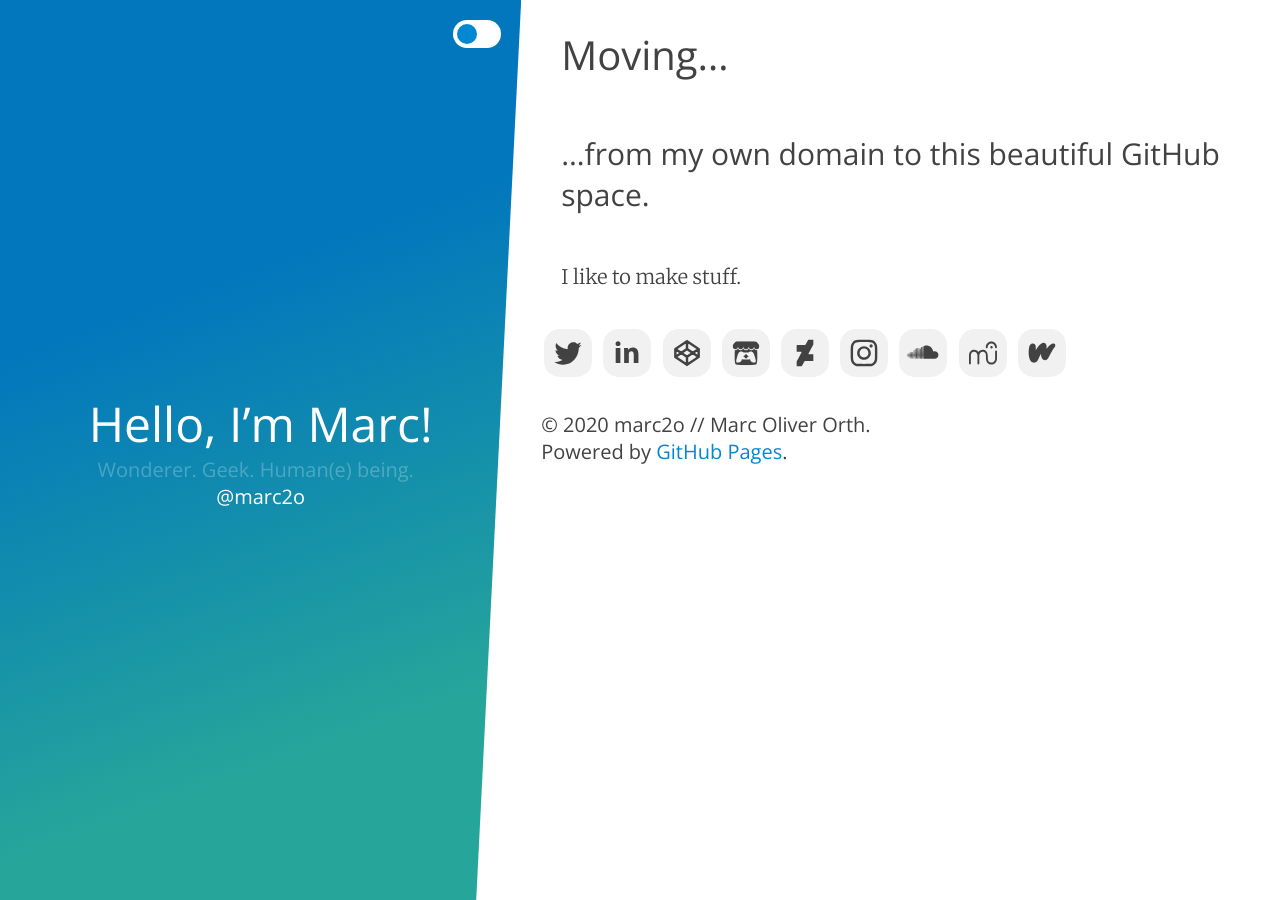
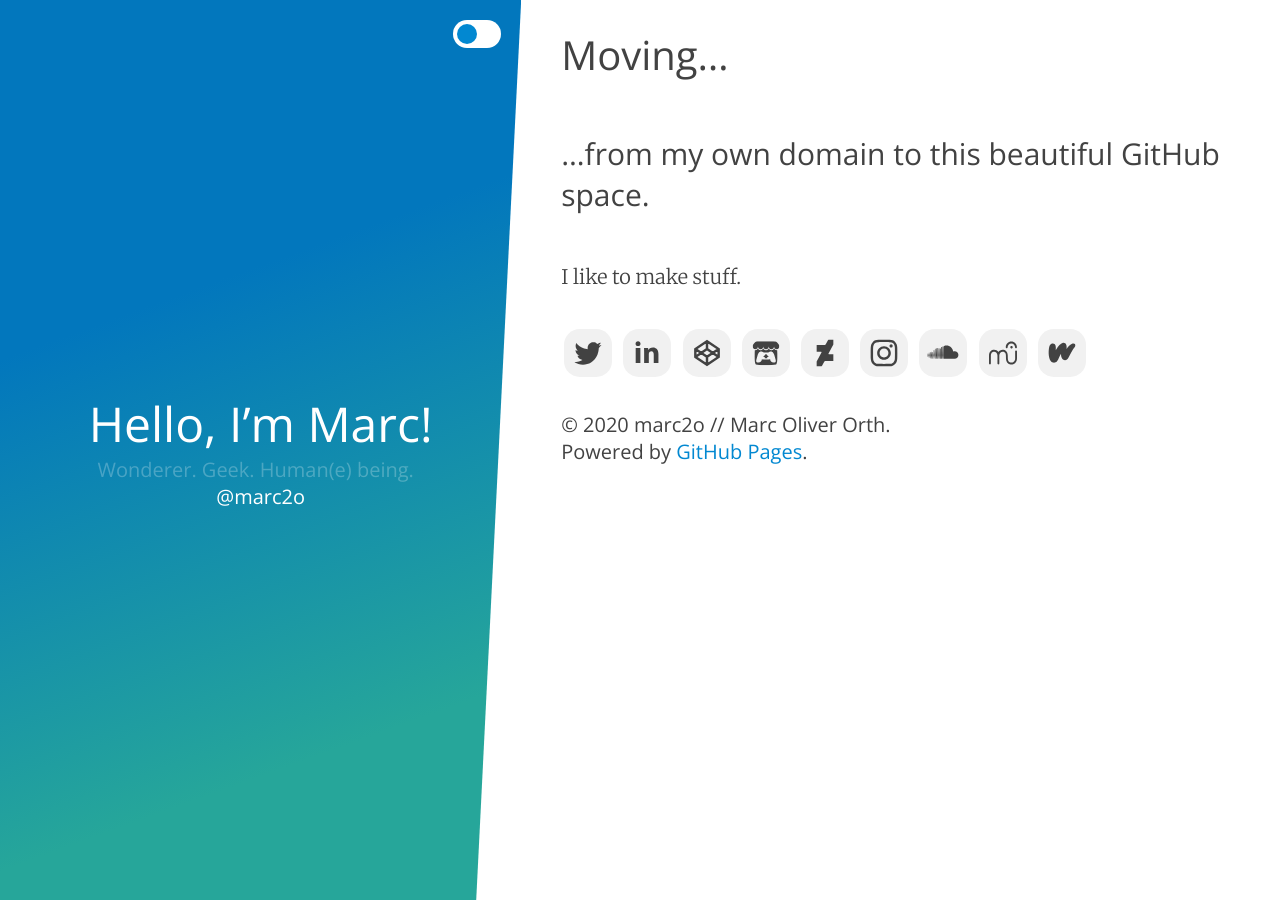
Before and after one commit to marc2o/marc2o.github.io, a Jekyll site: the page built from index.md, in a window 1280 px wide. Built offline with Jekyll 4.4.1, drawn with Linux system fonts in a browser that asks for light colours.

Commit message:
Update index.css

```diff
--- a/assets/css/index.css
+++ b/assets/css/index.css
@@ -157,11 +157,6 @@ header {
     background: linear-gradient(160deg, #0277bd 33%, #26a69a 80%);
     clip-path: polygon(0% 0%, 100% 0%, 100% calc(100% - 5vh), 0% 100%);
     -webkit-clip-path: polygon(0% 0%, 100% 0%, 100% calc(100% - 5vh), 0% 100%);
-}
-
-footer {
-    display: block;
-    margin: 0 auto;
 }
 
 main>img,
```
